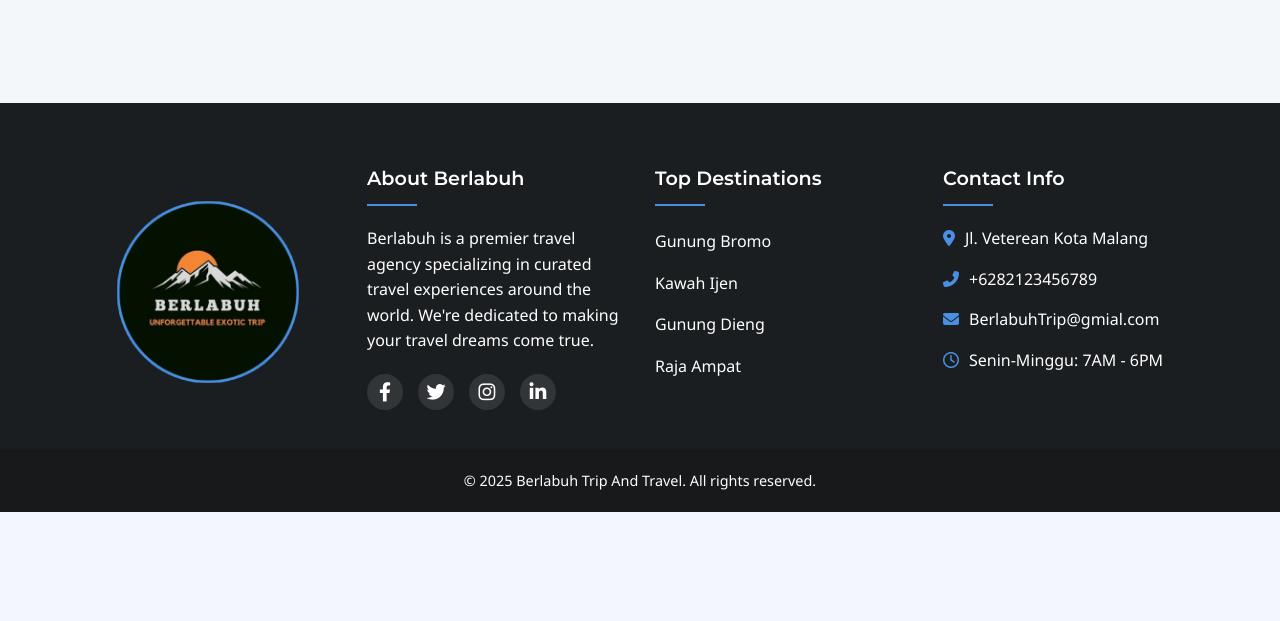
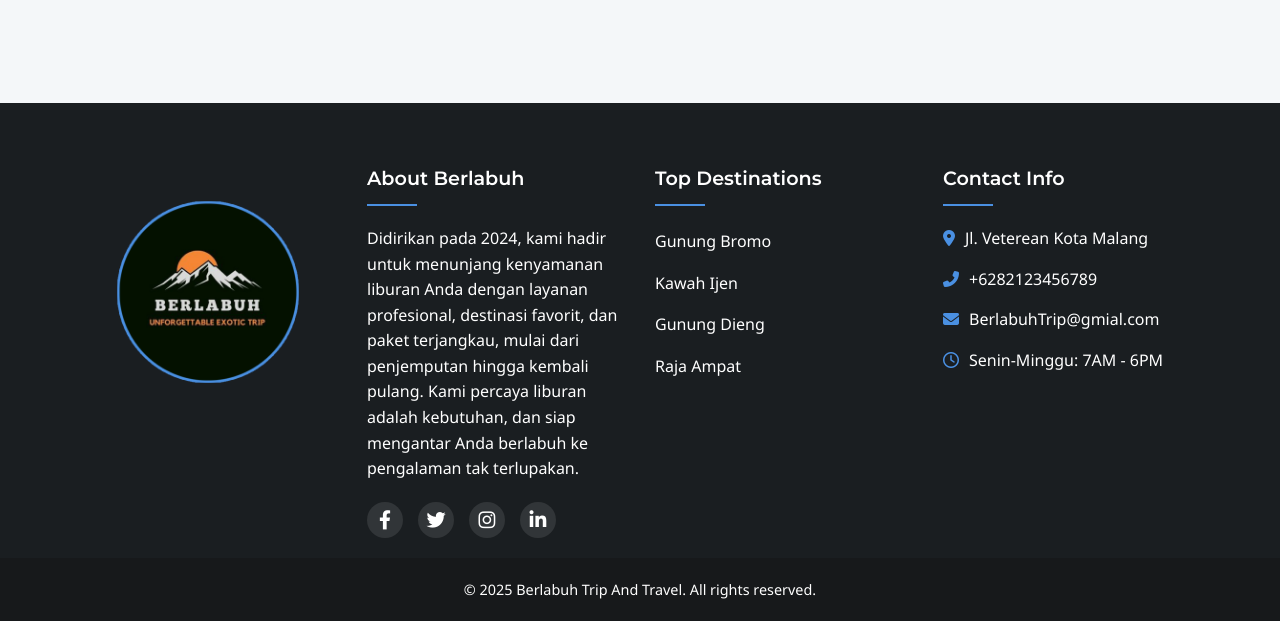
Before and after one commit to Abidjr93/TravelBerlabuh_Kelompok-2, a CodeIgniter app: page /TravelBerlabuh_Kelompok2/index.php/home/index in a window 1280 px wide. Shown: the part 2370-2991 px from the top of the page. Before the commit the page ends 2882 px from the top, so only its background shows below. Run offline with CodeIgniter, Linux system fonts and the light colour scheme; data comes from the database, SQL or seed files in the repository; some libraries are stand-ins or nearby versions.

Commit message:
Update footer.php

```diff
--- a/application/views/template/footer.php
+++ b/application/views/template/footer.php
@@ -7,7 +7,7 @@
         <div class="footer-section">
             <h3>About Berlabuh</h3>
             <div class="divider"></div>
-            <p>Berlabuh is a premier travel agency specializing in curated travel experiences around the world. We're dedicated to making your travel dreams come true.</p>
+            <p>Didirikan pada 2024, kami hadir untuk menunjang kenyamanan liburan Anda dengan layanan profesional, destinasi favorit, dan paket terjangkau, mulai dari penjemputan hingga kembali pulang. Kami percaya liburan adalah kebutuhan, dan siap mengantar Anda berlabuh ke pengalaman tak terlupakan.</p>
             <div class="footer-social">
                 <a href="#" class="social-icon"><i class="fab fa-facebook-f"></i></a>
                 <a href="#" class="social-icon"><i class="fab fa-twitter"></i></a>
@@ -26,16 +26,6 @@
                 <li><a href="<?= base_url('Tours#Daftar_Paket') ?>">Raja Ampat</a></li>
             </ul>
         </div>
-
-        <!-- <div class="footer-section">
-            <h3>Quick Links</h3>
-            <div class="divider"></div>
-            <ul class="footer-links">
-                <li><a href="<?= base_url('home') ?>">Home</a></li>
-                <li><a href="<?= base_url('Tours') ?>">Destinasi</a></li>
-                <li><a href="<?= base_url('about') ?>">About Us</a></li>
-            </ul>
-        </div> -->
 
         <div class="footer-section">
             <h3>Contact Info</h3>
```
